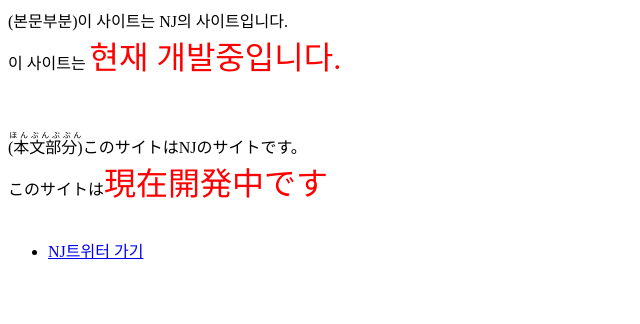
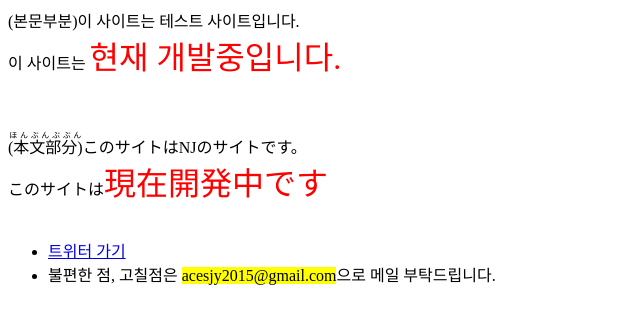
Before and after one commit to acesjy2015/acesjy2015.github.io, a plain HTML site: page index.html in a window 1280 px wide. Shown: the whole page, without its empty margins (0-640 px from the left). Drawn offline with Linux system fonts and the light colour scheme.

Commit message:
Update index.html

```diff
--- a/index.html
+++ b/index.html
@@ -3,10 +3,11 @@
 
     <head>
         <title>(개발중)테스트 사이트</title>
+        <meta charset="utf-8">
     </head>
 
     <body>
- (본문부분)이 사이트는 NJ의 사이트입니다.<br>
+        (본문부분)이 사이트는 테스트 사이트입니다.<br>
         이 사이트는 <font color="red" size="6">현재 개발중입니다.</font><br>
         <br>
         <br>
@@ -16,7 +17,8 @@
         <br>
         <br>
         <ul>
-     <li><a href="https://twitter.com/JUN86674901">NJ트위터 가기</a></li>
+            <li><a href="https://twitter.com/JUN86674901">트위터 가기</a></li>
+            <li>불편한 점, 고칠점은 <mark>acesjy2015@gmail.com</mark>으로 메일 부탁드립니다.</li>
         </ul>
     </body>
  </html>
```
Lines whose indentation alone changed are shown as unchanged.
